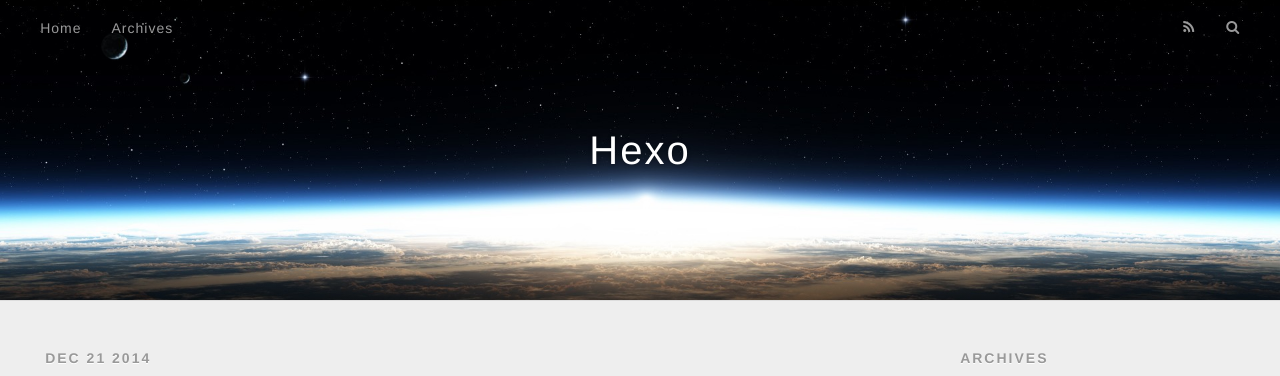
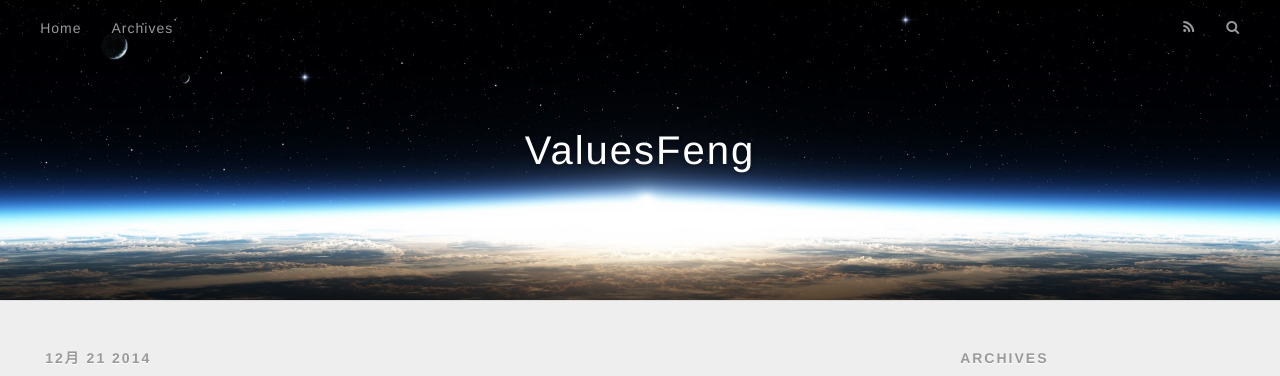
Before and after one commit to ValuesFeng/valuesfeng.github.com, a plain HTML site: page archives/2014/12/index.html in a window 1280 px wide. Shown: the top 376 px of the page. Drawn offline with nearby package versions, Linux system fonts and the light colour scheme.

Commit message:
Site updated: 2014-12-21 01:05:29

```diff
--- a/archives/2014/12/index.html
+++ b/archives/2014/12/index.html
@@ -3,20 +3,20 @@
 <head>
   <meta charset="utf-8">
 
-  <title>Archives: 2014/12 | Hexo</title>
+  <title>Archives: 2014/12 | ValuesFeng</title>
   <meta name="viewport" content="width=device-width, initial-scale=1, maximum-scale=1">
-  <meta name="description">
+  <meta name="description" content="ValuesFeng">
 <meta property="og:type" content="website">
-<meta property="og:title" content="Hexo">
+<meta property="og:title" content="ValuesFeng">
 <meta property="og:url" content="http://valuesfeng.github.com/archives/2014/12/">
-<meta property="og:site_name" content="Hexo">
-<meta property="og:description">
+<meta property="og:site_name" content="ValuesFeng">
+<meta property="og:description" content="ValuesFeng">
 <meta name="twitter:card" content="summary">
-<meta name="twitter:title" content="Hexo">
-<meta name="twitter:description">
+<meta name="twitter:title" content="ValuesFeng">
+<meta name="twitter:description" content="ValuesFeng">
 
 
-    <link rel="alternative" href="/atom.xml" title="Hexo" type="application/atom+xml">
+    <link rel="alternative" href="/atom.xml" title="ValuesFeng" type="application/atom+xml">
 
 
     <link rel="icon" href="/favicon.png">
@@ -35,7 +35,7 @@
   <div id="header-outer" class="outer">
     <div id="header-title" class="inner">
       <h1 id="logo-wrap">
-        <a href="/" id="logo">Hexo</a>
+        <a href="/" id="logo">ValuesFeng</a>
       </h1>
 
     </div>
@@ -66,7 +66,7 @@
     <article id="post-hello-world" class="article article-type-post" itemscope itemprop="blogPost">
   <div class="article-meta">
     <a href="/2014/12/21/hello-world/" class="article-date">
-  <time datetime="2014-12-20T16:07:36.000Z" itemprop="datePublished">Dec 21 2014</time>
+  <time datetime="2014-12-20T16:07:36.000Z" itemprop="datePublished">12月 21 2014</time>
 </a>
 
   </div>
@@ -159,7 +159,7 @@
 
   <div class="outer">
     <div id="footer-info" class="inner">
-      &copy; 2014 John Doe<br>
+      &copy; 2014 ValuesFeng<br>
       Powered by <a href="http://hexo.io/" target="_blank">Hexo</a>
     </div>
   </div>
```
Also changed, not shown: 2014/12/21/hello-world/index.html (+6 -6 lines), archives/2014/index.html (+11 -11 lines), archives/index.html (+11 -11 lines), index.html (+11 -11 lines).
